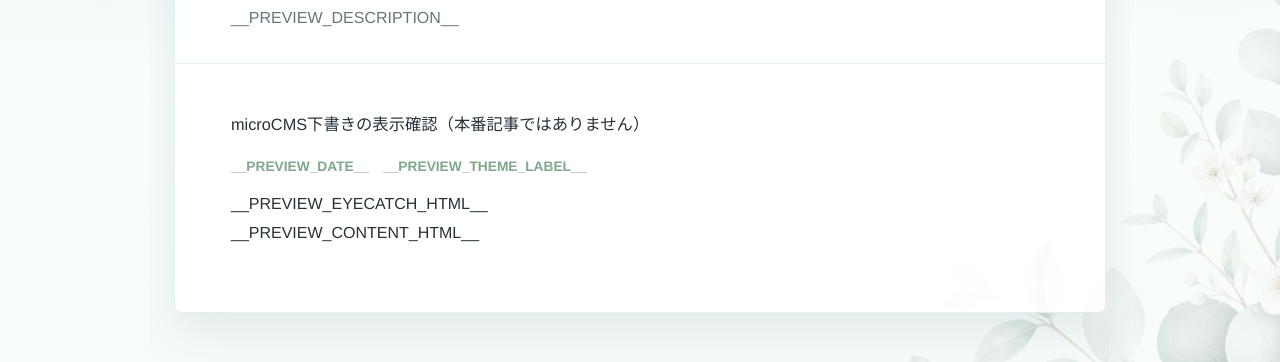
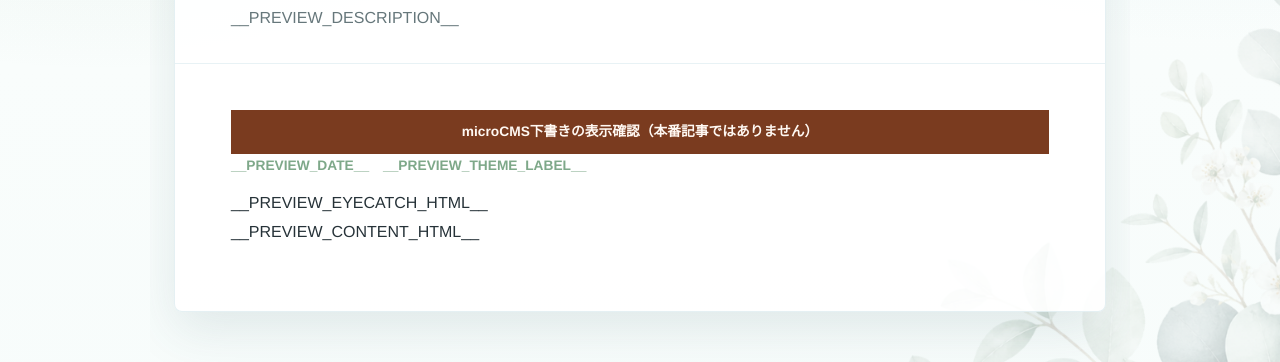
Before and after one commit to meettmc-stack01/meetia-site, an Astro site: page /preview-shell in a window 1280 px wide. Shown: the part 332-694 px from the top of the page. Built offline with nearby package versions, Linux system fonts and the light colour scheme; Astro itself is replaced by a stand-in of ours.

Commit message:
プレビューWorkerの安全設定と下書きバナー表示の是正
wrangler.jsonc: preview_urls無効化でバージョン別URLによるAccess保護すり抜けを防止。
preview-shell.astro/global.css: 下書きバナーのクラス名不一致とCSS詳細度による
文字色上書きを修正し、視認できる表示に是正。

Co-Authored-By: Claude Sonnet 5 <noreply@anthropic.com>

```diff
--- a/src/pages/preview-shell.astro
+++ b/src/pages/preview-shell.astro
@@ -6,7 +6,7 @@ import PageLayout from '../layouts/PageLayout.astro';
   description="__PREVIEW_DESCRIPTION__"
   sectionLabel="Journal / microCMSプレビュー"
 >
-  <p class="preview-banner-inline" role="note">microCMS下書きの表示確認（本番記事ではありません）</p>
+  <p class="preview-banner" role="note">microCMS下書きの表示確認（本番記事ではありません）</p>
   <p class="post-meta">
     <span class="post-date">__PREVIEW_DATE__</span>
     <span class="post-theme is-plain">__PREVIEW_THEME_LABEL__</span>
--- a/src/styles/global.css
+++ b/src/styles/global.css
@@ -79,7 +79,8 @@ a {
   border: 0;
 }
 
-.preview-banner {
+.preview-banner,
+.page-body p.preview-banner {
   margin: 0;
   padding: 10px 24px;
   background: #7a3b1f;
```
Also changed, not shown: 1 other file.
